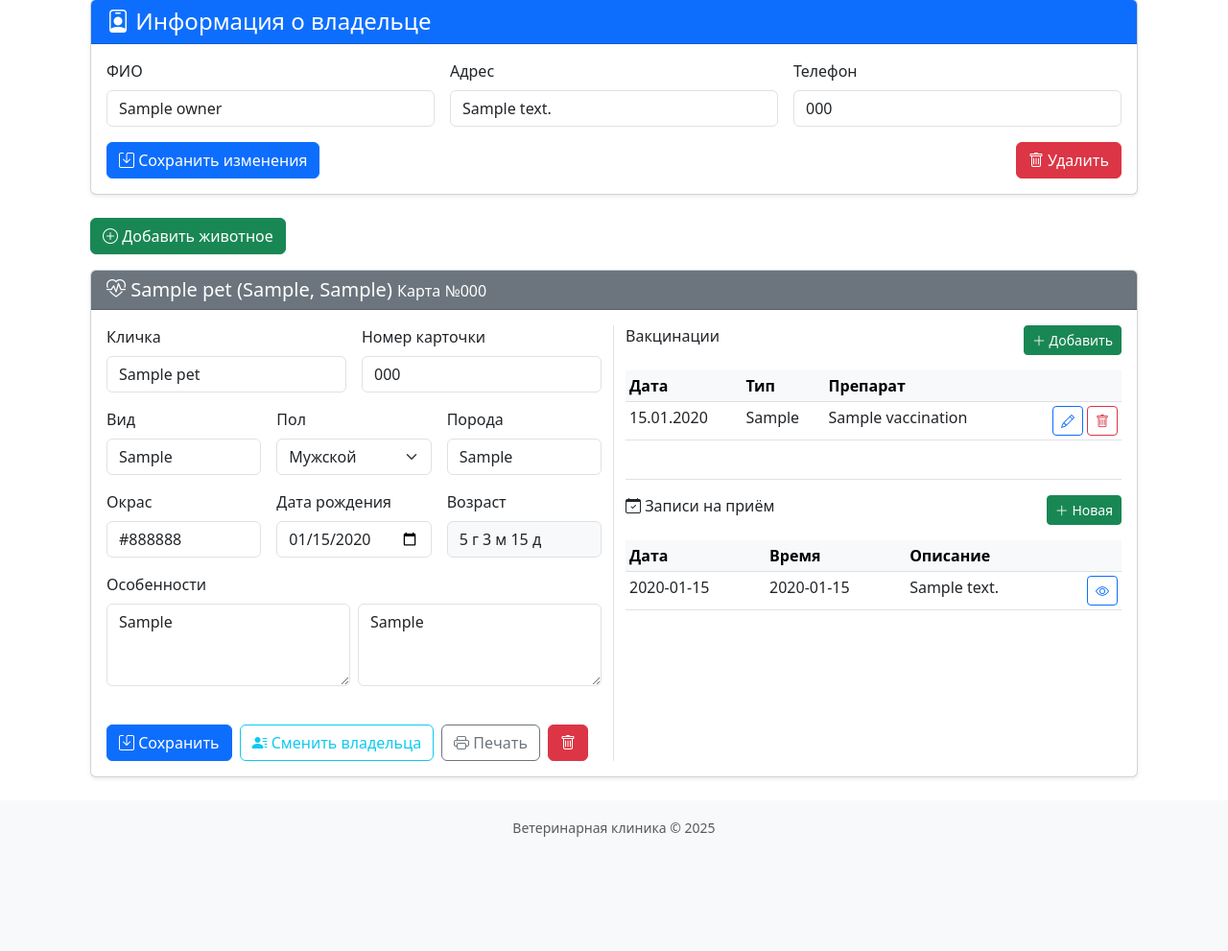
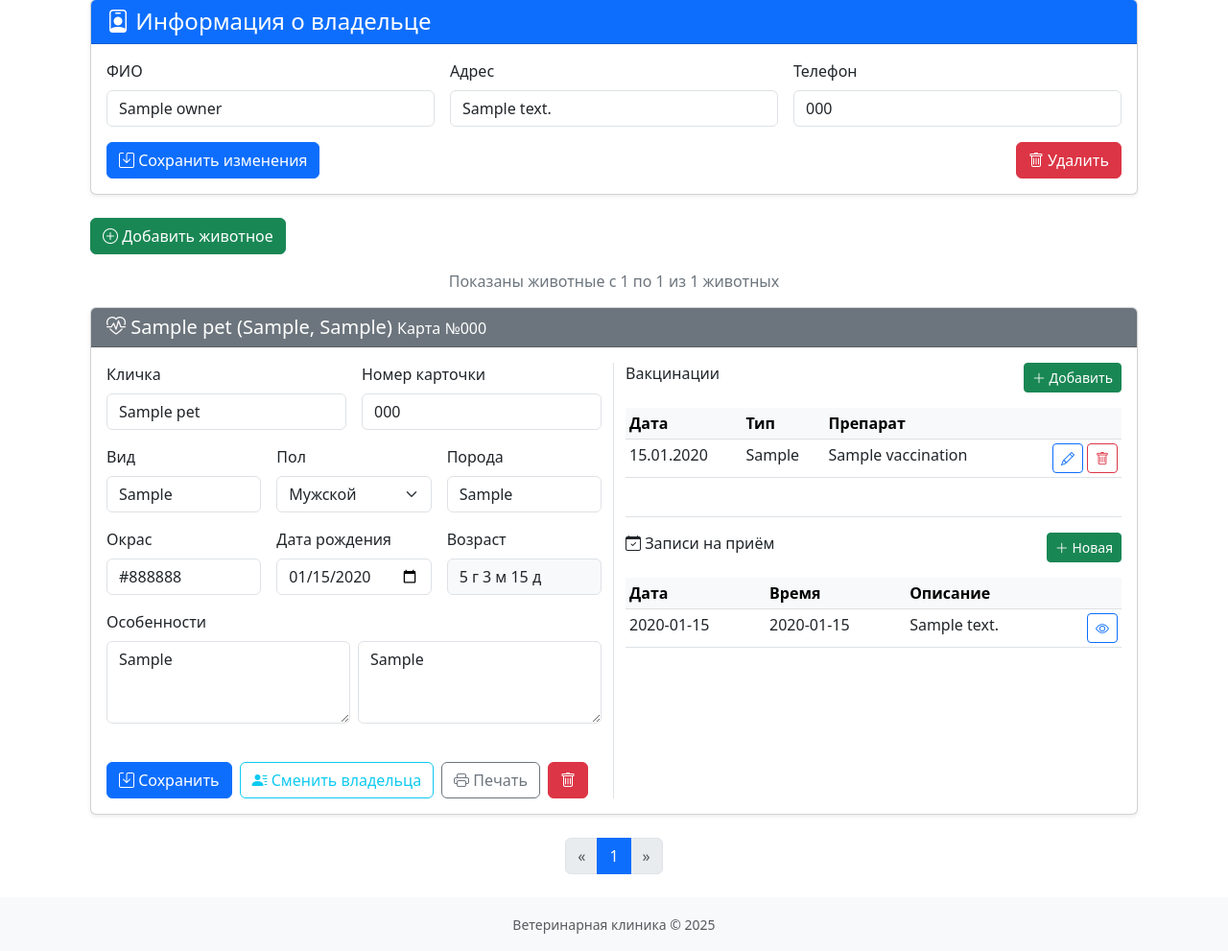
Before and after one commit to Stuard256/Aibolit, a Flask app: page /owner/1 in a window 1280 px wide. Shown: the part 73-1064 px from the top of the page at 96% size. Before the commit the page ends 945 px from the top, so only its background shows below. Run offline with Flask 3, Linux system fonts and the light colour scheme; tables that the repository leaves empty hold one stand-in row (values such as "Sample post"); some libraries are stand-ins or nearby versions.

```diff
--- a/app.py
+++ b/app.py
@@ -1098,7 +1098,10 @@ def add_owner():
 
 @app.route('/owner/<int:owner_id>', methods=['GET', 'POST'])
 def owner_card(owner_id):
+    page = request.args.get('page', 1, type=int)
     owner = Owner.query.get_or_404(owner_id)
+    pets = Pet.query.filter_by(owner_id=owner_id).order_by(Pet.name)
+    pagination = pets.paginate(page=page, per_page=10, error_out=False)
 
     if request.method == 'POST':
         try:
@@ -1119,7 +1122,7 @@ def owner_card(owner_id):
             db.session.rollback()
             flash(f'Ошибка при обновлении: {str(e)}', 'danger')
 
-    return render_template('owner_card.html', owner=owner)
+    return render_template('owner_card.html', owner=owner, pagination=pagination)
 
 @app.route('/api/search_owners_for_transfer')
 def search_owners_for_transfer():
@@ -1425,6 +1428,18 @@ def import_csv_command():
         import traceback
         traceback.print_exc()
 
+@app.cli.command("import-new-csv")
+def import_new_csv_command():
+    """Импорт данных из CSV файла"""
+    try:
+        from csv_importer import import_only_new_pets  # Вынесем импортер в отдельный файл
+        import_only_new_pets('animals_temp.csv')
+        print("Импорт успешно завершен!")
+    except Exception as e:
+        print(f"Ошибка импорта: {str(e)}")
+        import traceback
+        traceback.print_exc()
+
 @app.cli.command("import-owner-csv")
 def import_owner_csv_command():
     """Импорт данных из CSV файла"""
--- a/templates/owner_card.html
+++ b/templates/owner_card.html
@@ -2,6 +2,26 @@
 {% block title %}Карточка владельца{% endblock %}
 {% block content %}
 <style>
+  .pagination {
+    justify-content: center;
+    margin-top: 20px;
+  }
+
+  .page-item.active .page-link {
+    background-color: #0d6efd;
+    border-color: #0d6efd;
+  }
+
+  .page-link {
+    color: #0d6efd;
+  }
+
+  .pagination-info {
+    text-align: center;
+    margin-bottom: 15px;
+    color: #6c757d;
+  }
+
   .card-header {
     transition: background-color 0.2s;
   }
@@ -220,8 +240,13 @@
     </div>
   </div>
 
+  <div class="pagination-info">
+    Показаны животные с {{ (pagination.page - 1) * pagination.per_page + 1 }} по
+    {{ [pagination.page * pagination.per_page, pagination.total]|min }}
+    из {{ pagination.total }} животных
+  </div>
   <!-- Блоки с животными -->
-  {% for pet in owner.pets %}
+  {% for pet in pagination.items %}
   <div class="card mb-4 shadow-sm">
     <div class="card-header bg-secondary text-white">
       <h5 class="mb-0">
@@ -436,6 +461,54 @@
 {% endfor %}
 </div>
 
+<nav aria-label="Page navigation">
+  <ul class="pagination">
+    {% if pagination.has_prev %}
+    <li class="page-item">
+      <a class="page-link" href="{{ url_for('owner_card', owner_id=owner.id, page=pagination.prev_num) }}"
+        aria-label="Previous">
+        <span aria-hidden="true">&laquo;</span>
+      </a>
+    </li>
+    {% else %}
+    <li class="page-item disabled">
+      <span class="page-link">&laquo;</span>
+    </li>
+    {% endif %}
+
+    {% for page_num in pagination.iter_pages(left_edge=1, right_edge=1, left_current=2, right_current=3) %}
+    {% if page_num %}
+    {% if page_num == pagination.page %}
+    <li class="page-item active">
+      <span class="page-link">{{ page_num }}</span>
+    </li>
+    {% else %}
+    <li class="page-item">
+      <a class="page-link" href="{{ url_for('owner_card', owner_id=owner.id, page=page_num) }}">{{ page_num }}</a>
+    </li>
+    {% endif %}
+    {% else %}
+    <li class="page-item disabled">
+      <span class="page-link">...</span>
+    </li>
+    {% endif %}
+    {% endfor %}
+
+    {% if pagination.has_next %}
+    <li class="page-item">
+      <a class="page-link" href="{{ url_for('owner_card', owner_id=owner.id, page=pagination.next_num) }}"
+        aria-label="Next">
+        <span aria-hidden="true">&raquo;</span>
+      </a>
+    </li>
+    {% else %}
+    <li class="page-item disabled">
+      <span class="page-link">&raquo;</span>
+    </li>
+    {% endif %}
+  </ul>
+</nav>
+
 <div class="modal fade" id="changeOwnerModal" tabindex="-1" aria-labelledby="changeOwnerModalLabel" aria-hidden="true">
   <div class="modal-dialog modal-lg">
     <div class="modal-content">
--- a/templates/owners.html
+++ b/templates/owners.html
@@ -81,7 +81,7 @@
           <div class="border-top pt-3">
             <h6 class="text-muted mb-3">Животные:</h6>
             <div class="d-flex flex-wrap gap-2">
-              {% for pet in owner.pets %}
+              {% for pet in owner.pets[:3] %}
               <div class="bg-light rounded-pill px-3 py-1">
                 {{ pet.name }} ({{ pet.card_number }})
               </div>
```
Also changed, not shown: csv_importer.py (+72 -0 lines).
